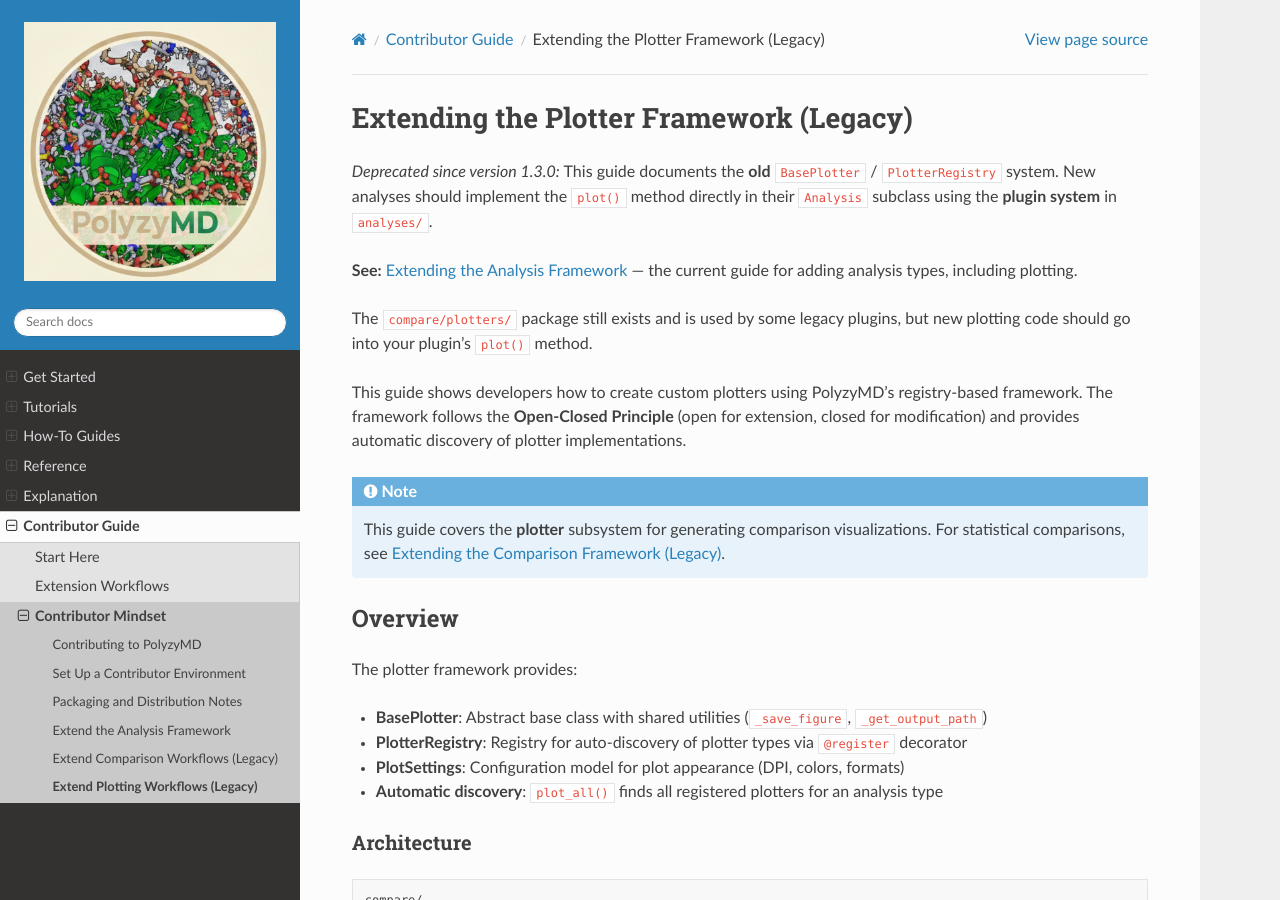
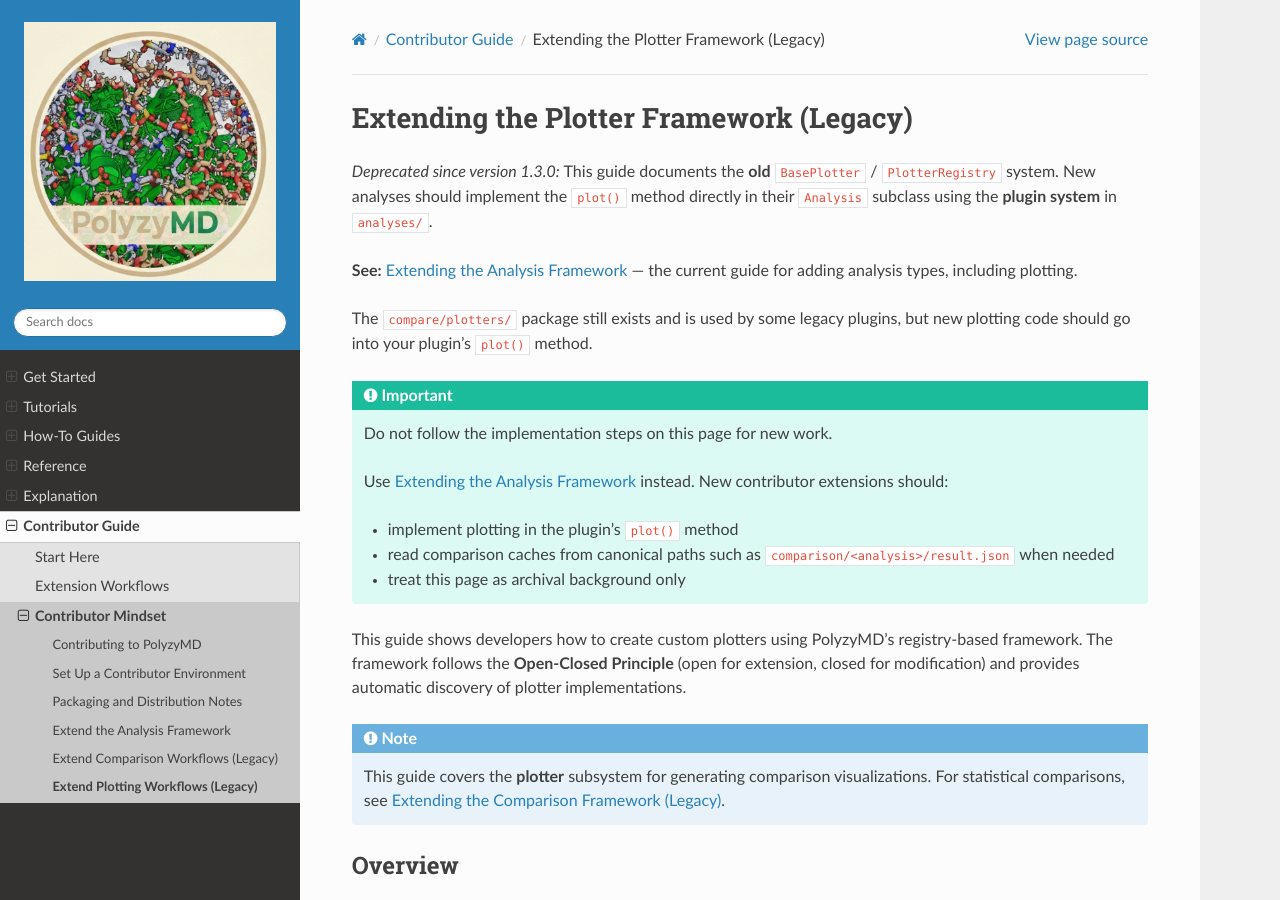
Before and after one commit to joelaforet/polyzymd, a Sphinx documentation site: the page built from docs/source/tutorials/extending_plotters.md, in a window 1280 px wide and 900 px high. Built offline with Sphinx 7.4.7 and the Read the Docs theme 3.1.0, drawn with Linux system fonts in a browser that asks for light colours.

````diff
--- a/docs/source/tutorials/extending_plotters.md
+++ b/docs/source/tutorials/extending_plotters.md
@@ -11,6 +11,17 @@ types, including plotting.
 The ``compare/plotters/`` package still exists and is used by some legacy
 plugins, but new plotting code should go into your plugin's ``plot()``
 method.
+```
+
+```{important}
+Do not follow the implementation steps on this page for new work.
+
+Use {doc}`extending_analyses` instead. New contributor extensions should:
+
+- implement plotting in the plugin's `plot()` method
+- read comparison caches from canonical paths such as
+  `comparison/<analysis>/result.json` when needed
+- treat this page as archival background only
 ```
 
 This guide shows developers how to create custom plotters using PolyzyMD's registry-based framework. The framework follows the **Open-Closed Principle** (open for extension, closed for modification) and provides automatic discovery of plotter implementations.
````
Also changed, not shown: docs/source/tutorials/extending_comparators.md (+11 -0 lines), pixi.toml (+10 -0 lines), 1 other file.
